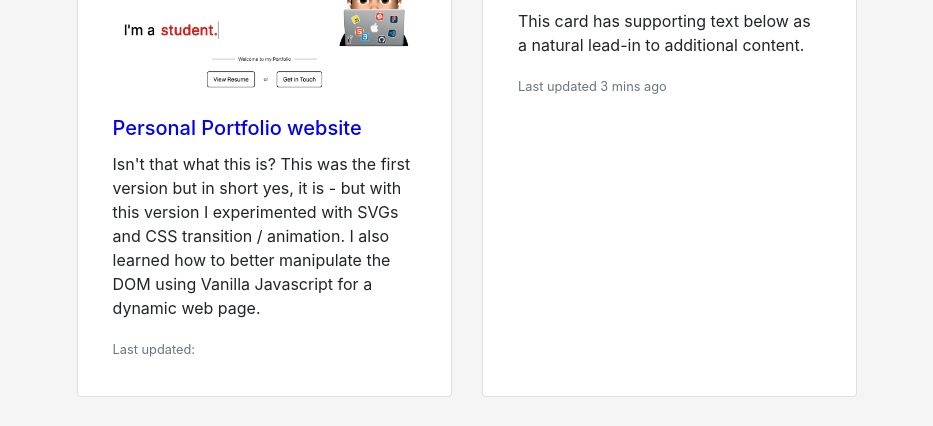
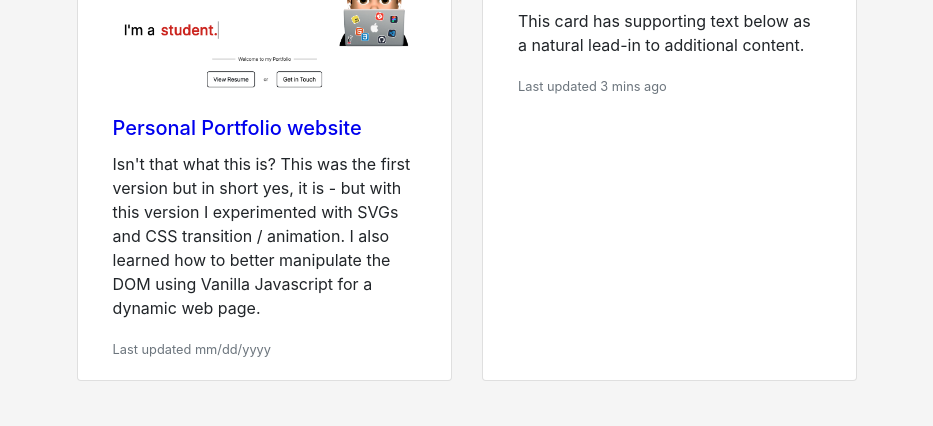
Before and after one commit to steelesh/personal-portfolio-v2, a website: page projects.html in a window 1280 px wide. Shown: the part 476-902 px from the top of the page, without its empty margins (173-1106 px from the left). Drawn offline with nearby package versions, Linux system fonts and the light colour scheme; no server answers.

Commit message:
Format text in html from github api

```diff
--- a/projects.html
+++ b/projects.html
@@ -148,9 +148,9 @@
                 page.
               </p>
               <p class="card-text">
-                <small class="text-muted">
-                  <p id="personal-portfolio-date">Last updated:</p>
-                </small>
+                <small class="text-muted" id="personal-portfolio-date"
+                  >Last updated mm/dd/yyyy</small
+                >
               </p>
             </div>
           </div>
```
